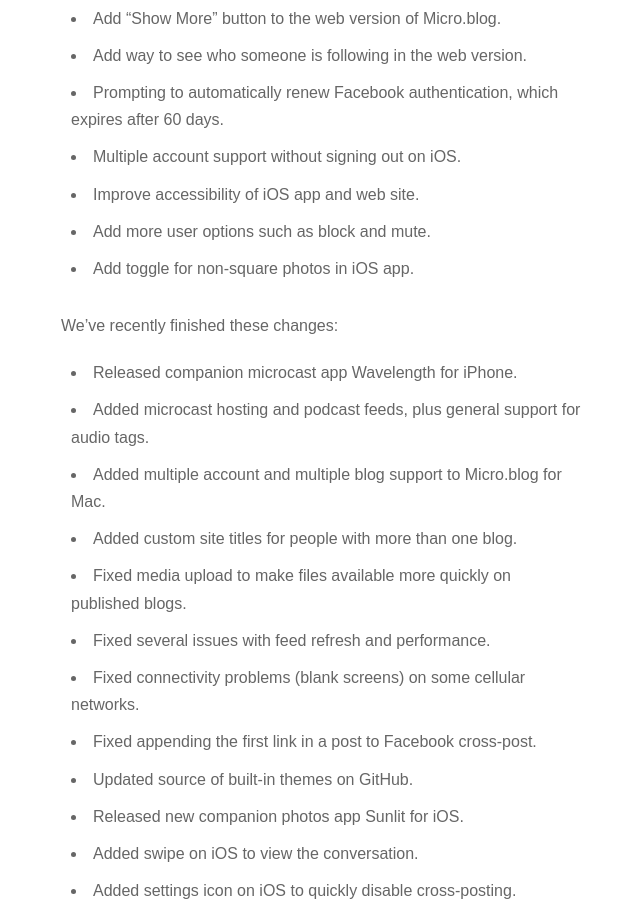
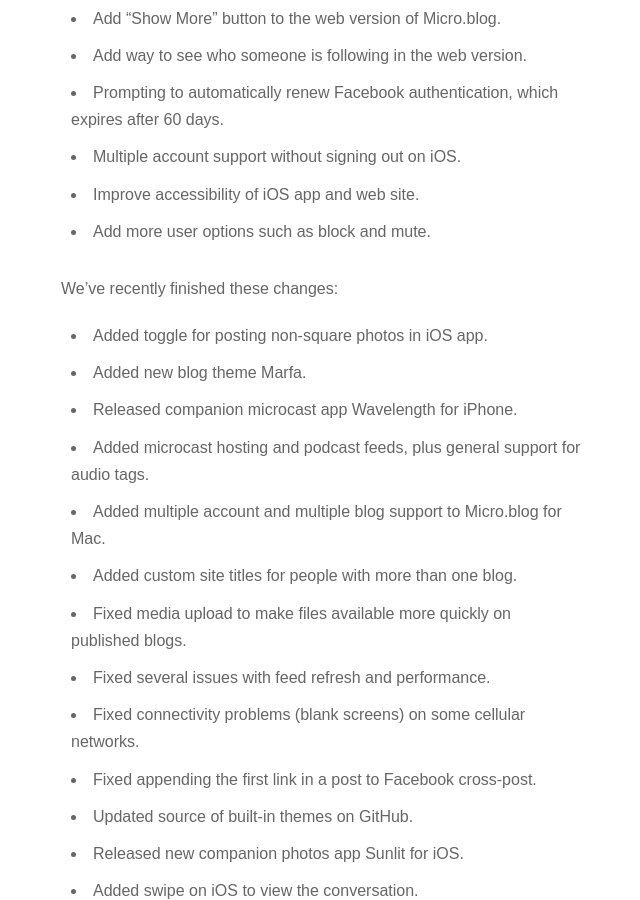
Before and after one commit to microdotblog/help.micro.blog, a Jekyll site: the page built from _posts/2017-05-02-whats-next.markdown, in a window 1280 px wide and 900 px high, scrolled down 355 px. Shown: the whole window, without its empty margins (319-959 px from the left). Built offline with Jekyll 4.4.1, drawn with Linux system fonts in a browser that asks for light colours; nearby versions of some CDN libraries.

Commit message:
Added non-square and Marfa note.

```diff
--- a/_posts/2017-05-02-whats-next.markdown
+++ b/_posts/2017-05-02-whats-next.markdown
@@ -13,10 +13,11 @@
 * Multiple account support without signing out on iOS.
 * Improve accessibility of iOS app and web site.
 * Add more user options such as block and mute.
-* Add toggle for non-square photos in iOS app.
 
 We've recently finished these changes:
 
+* Added toggle for posting non-square photos in iOS app.
+* Added new blog theme Marfa.
 * Released companion microcast app Wavelength for iPhone.
 * Added microcast hosting and podcast feeds, plus general support for audio tags.
 * Added multiple account and multiple blog support to Micro.blog for Mac.
```
